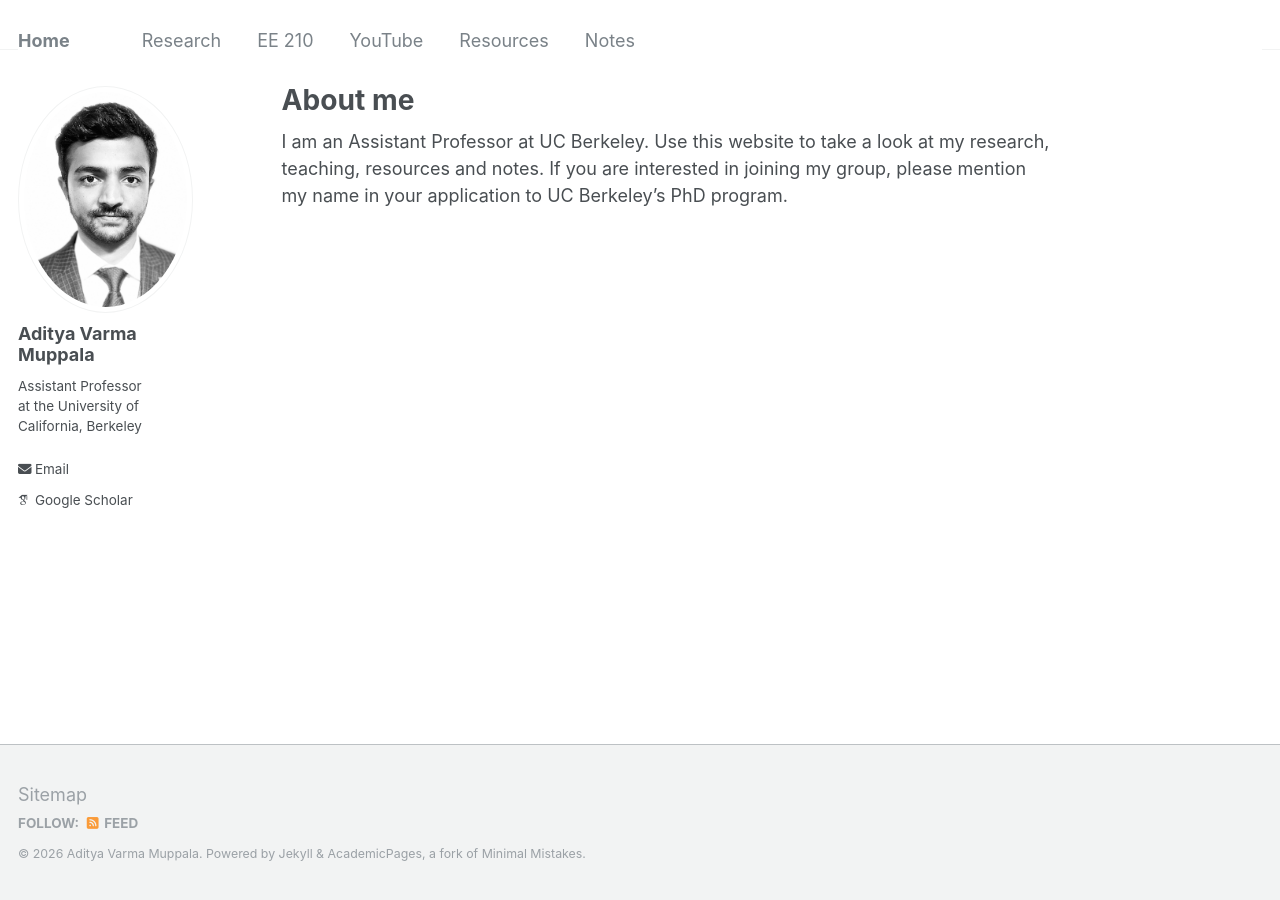
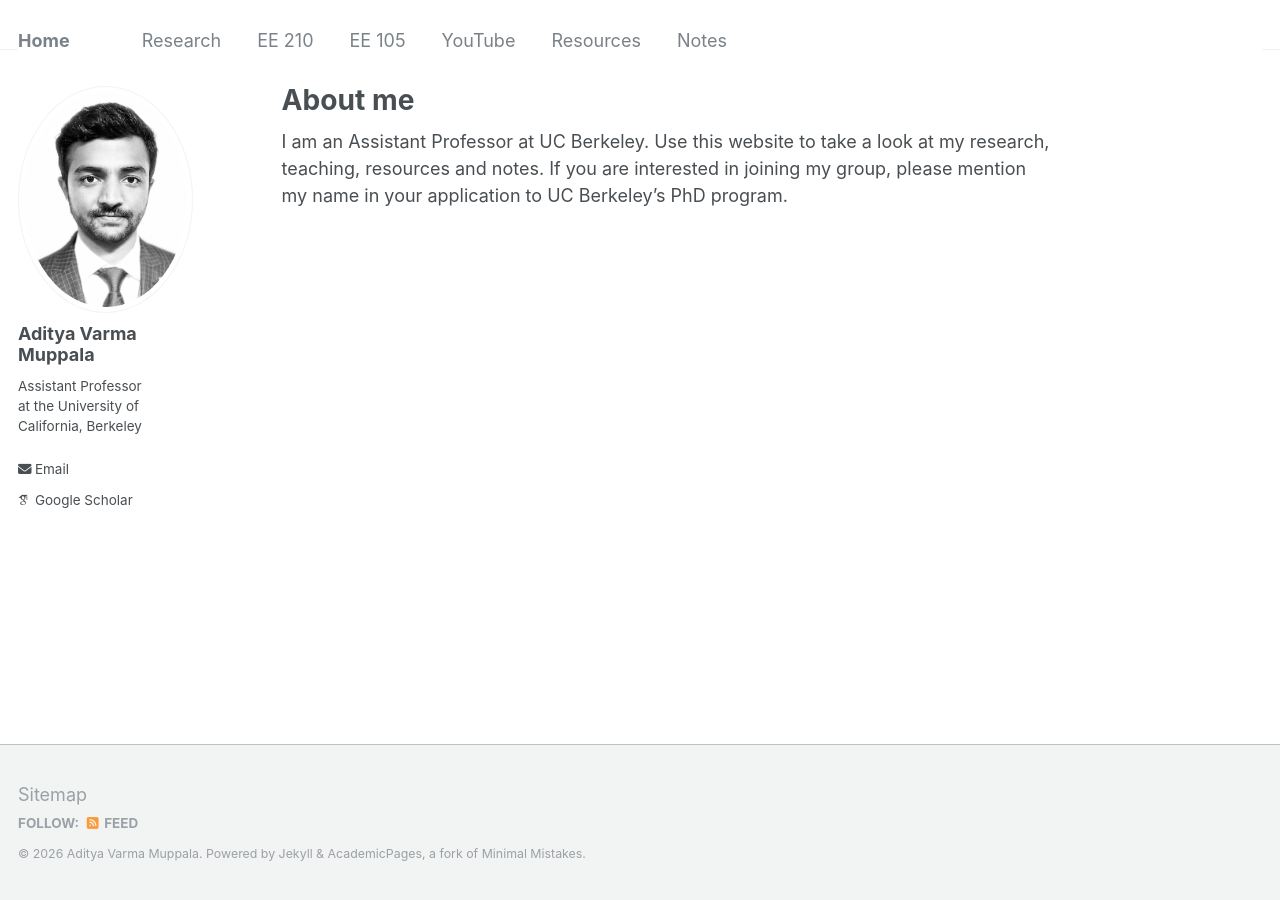
Before and after one commit to AdityaMuppala/adityamuppala.github.io, a Jekyll site: the page built from _pages/about.md, in a window 1280 px wide. Built offline with Jekyll 4.4.1, drawn with Linux system fonts in a browser that asks for light colours; some web fonts are replaced.

Commit message:
Update navigation.yml

```diff
--- a/_data/navigation.yml
+++ b/_data/navigation.yml
@@ -7,6 +7,9 @@ main:
   - title: "EE 210"
     url: /teaching210/
 
+  - title: "EE 105"
+    url: /teaching105/
+
   - title: "YouTube"
     url: /youtube/
 
```
